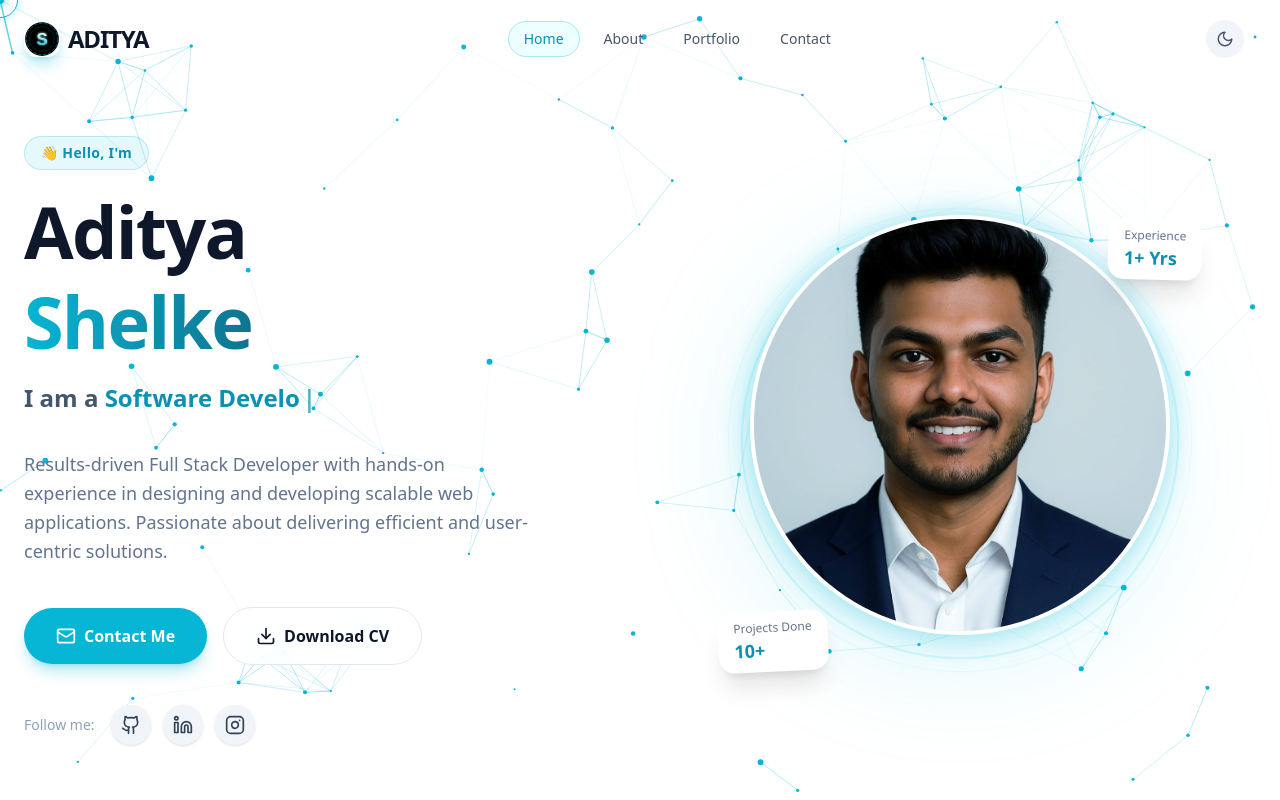
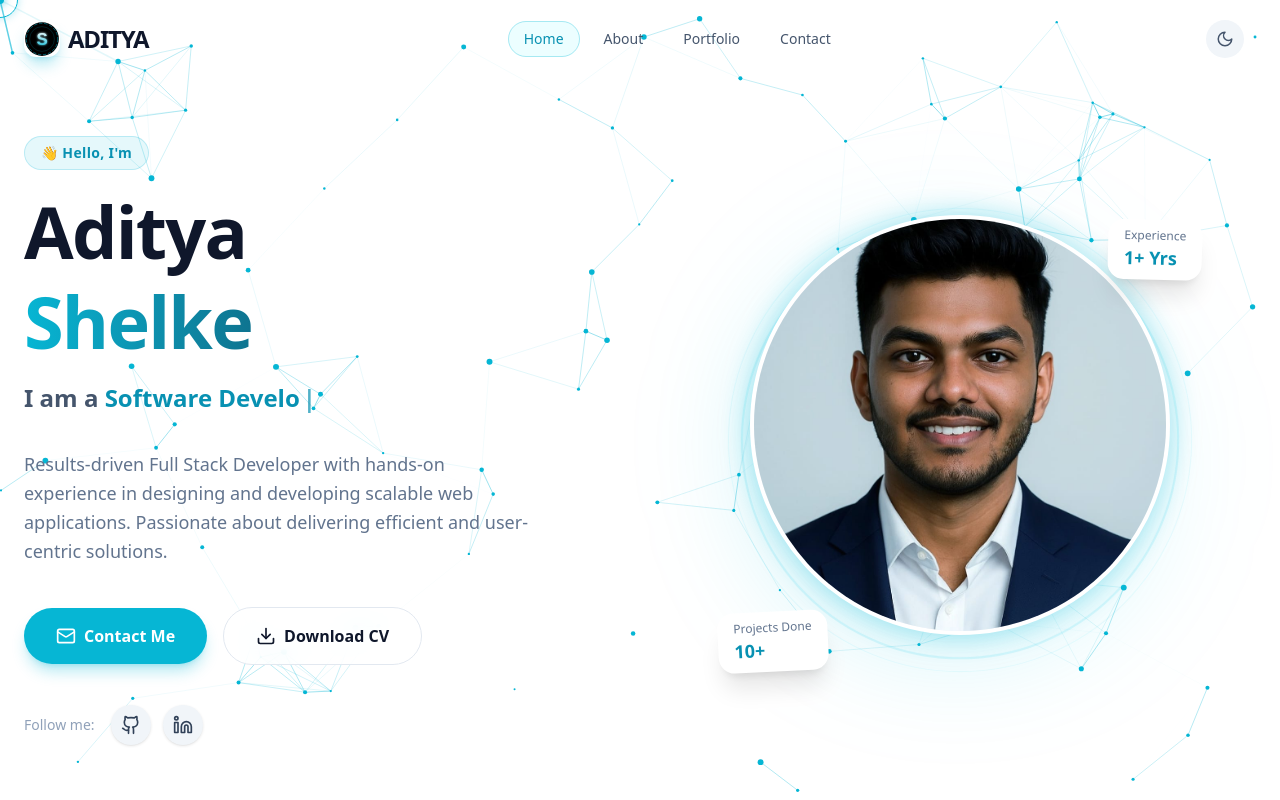
Before and after one commit to aditya-shelke-18/Aditya-Portfolio, a Next.js app: page / in a window 1280 px wide. Shown: the top 800 px of the page. Built offline with nearby package versions, Linux system fonts and the light colour scheme.

Commit message:
Change Hero.ts

```diff
--- a/src/components/Contact.tsx
+++ b/src/components/Contact.tsx
@@ -102,10 +102,7 @@ export default function Contact() {
                   className="w-11 h-11 bg-slate-100 dark:bg-white/10 text-slate-600 dark:text-slate-200 rounded-xl flex items-center justify-center hover:bg-blue-600 hover:text-white transition-all">
                   <Linkedin size={18} />
                 </motion.a>
-                <motion.a whileHover={{ scale: 1.15, y: -3 }} href="https://www.instagram.com" target="_blank" rel="noopener noreferrer"
-                  className="w-11 h-11 bg-slate-100 dark:bg-white/10 text-slate-600 dark:text-slate-200 rounded-xl flex items-center justify-center hover:bg-pink-500 hover:text-white transition-all">
-                  <Instagram size={18} />
-                </motion.a>
+
               </div>
             </div>
           </motion.div>
--- a/src/components/Hero.tsx
+++ b/src/components/Hero.tsx
@@ -100,16 +100,7 @@ export default function Hero() {
                 >
                   <Linkedin size={20} />
                 </motion.a>
-                <motion.a
-                  whileHover={{ scale: 1.2, y: -3 }}
-                  whileTap={{ scale: 0.9 }}
-                  href={SOCIALS.instagram}
-                  target="_blank"
-                  rel="noopener noreferrer"
-                  className="p-2.5 bg-slate-100 dark:bg-white/10 backdrop-blur-md text-slate-700 dark:text-slate-200 rounded-full hover:bg-pink-500 hover:text-white dark:hover:bg-pink-500 transition-all shadow-sm"
-                >
-                  <Instagram size={20} />
-                </motion.a>
+
               </div>
             </div>
           </motion.div>
```
